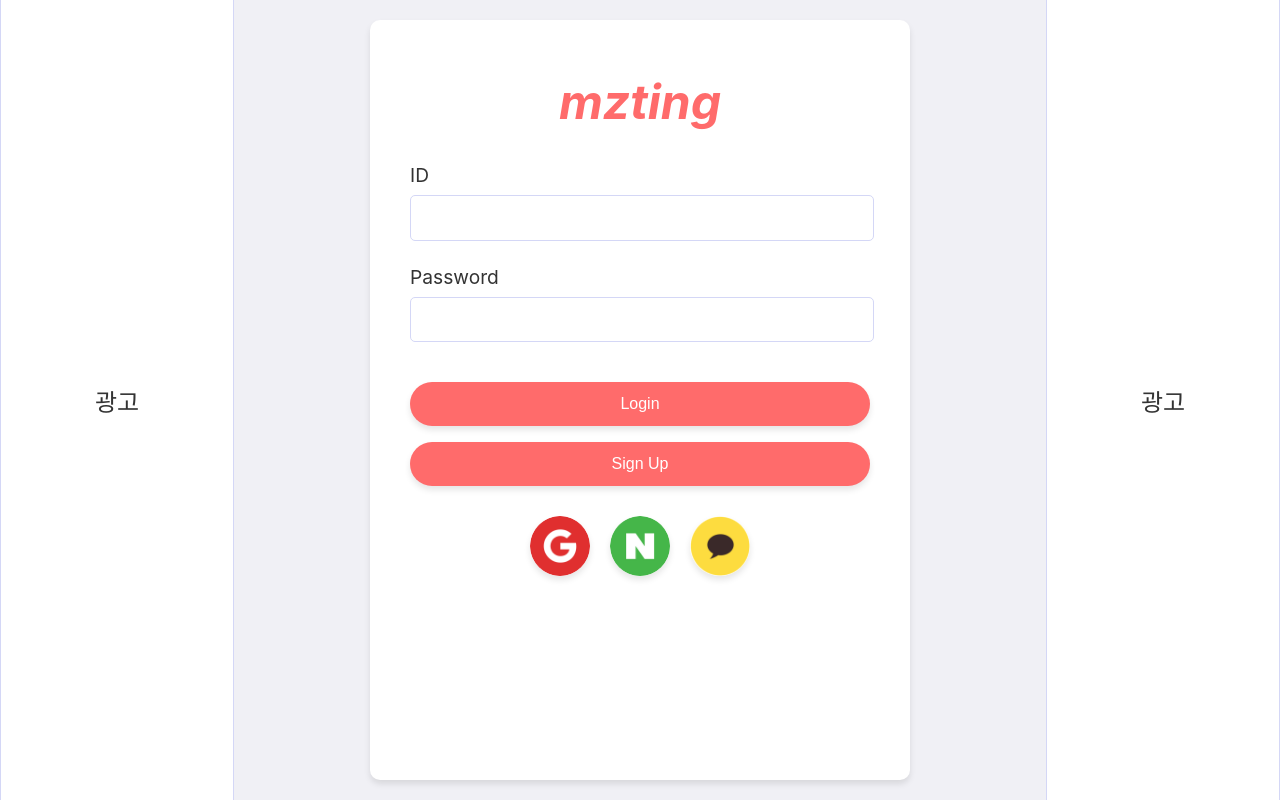
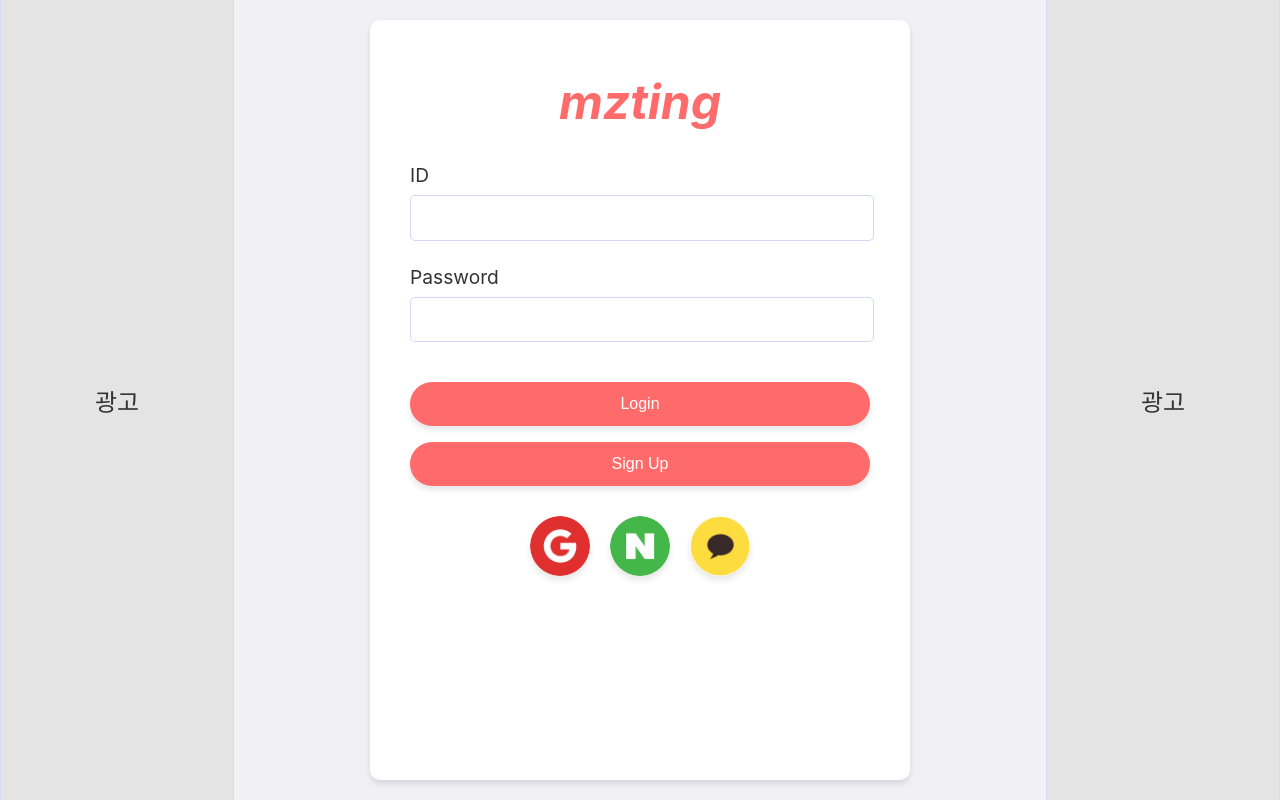
Before and after one commit to Tae4an/MZting, a React (Create React App) app in the folder front/: page / in a window 1280 px wide. Built offline with nearby package versions, Linux system fonts and the light colour scheme.

Commit message:
Style: AdColumn.module.css 스타일 변경
- .adColumn 에서 background-color 를 #ffffff 에서 #e4e4e4 로 변경

```diff
--- a/front/src/styles/AdColumn.module.css
+++ b/front/src/styles/AdColumn.module.css
@@ -4,7 +4,7 @@
     display: flex;
     justify-content: center;
     align-items: center;
-    background-color: #ffffff; /* 배경 색상을 밝게 변경 */
+    background-color: #e4e4e4; /* 배경 색상을 밝게 변경 */
     padding: 20px;
     border-right: 1px solid #d4d7f6; /* 오른쪽 테두리 추가 */
     border-left: 1px solid #d4d7f6;
```
